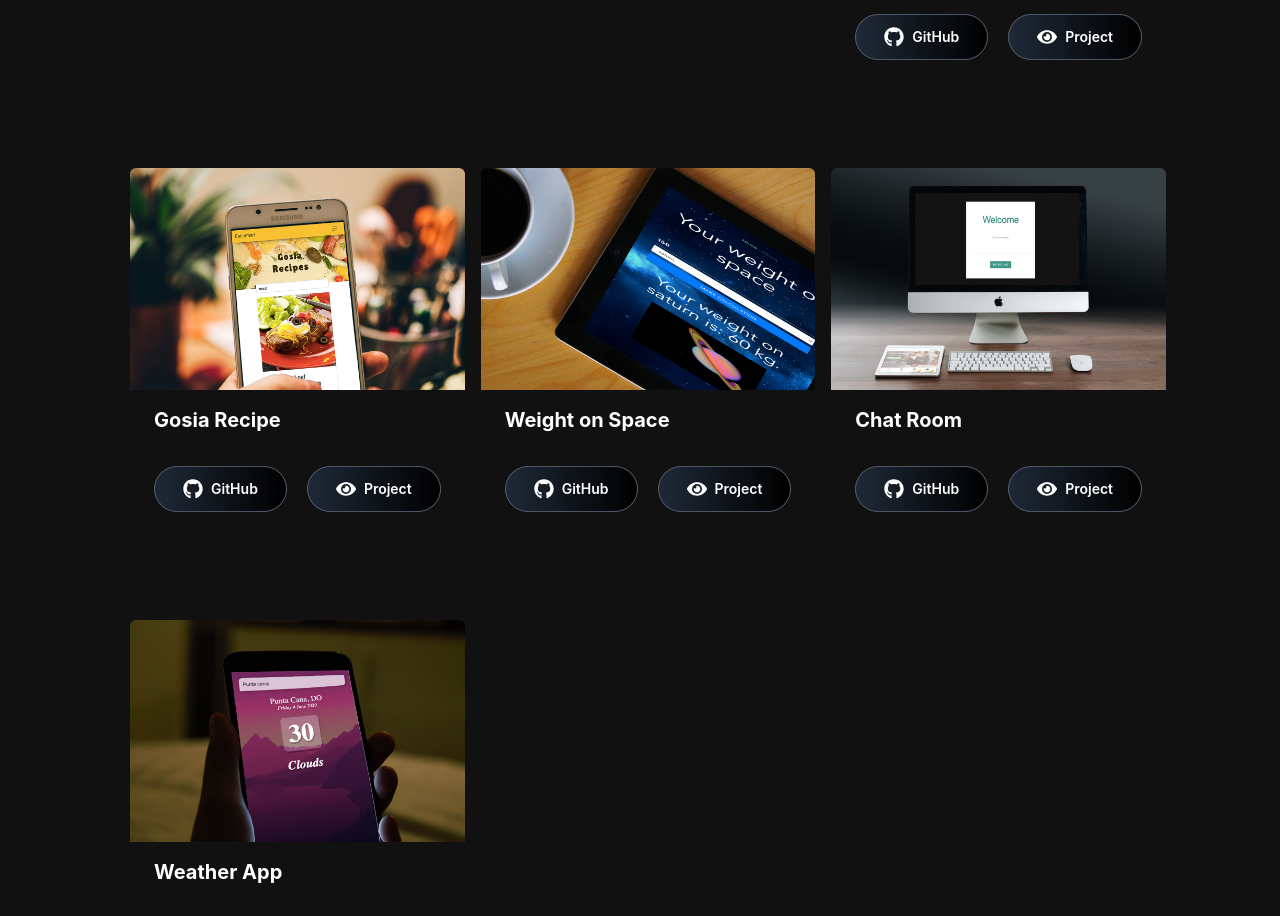
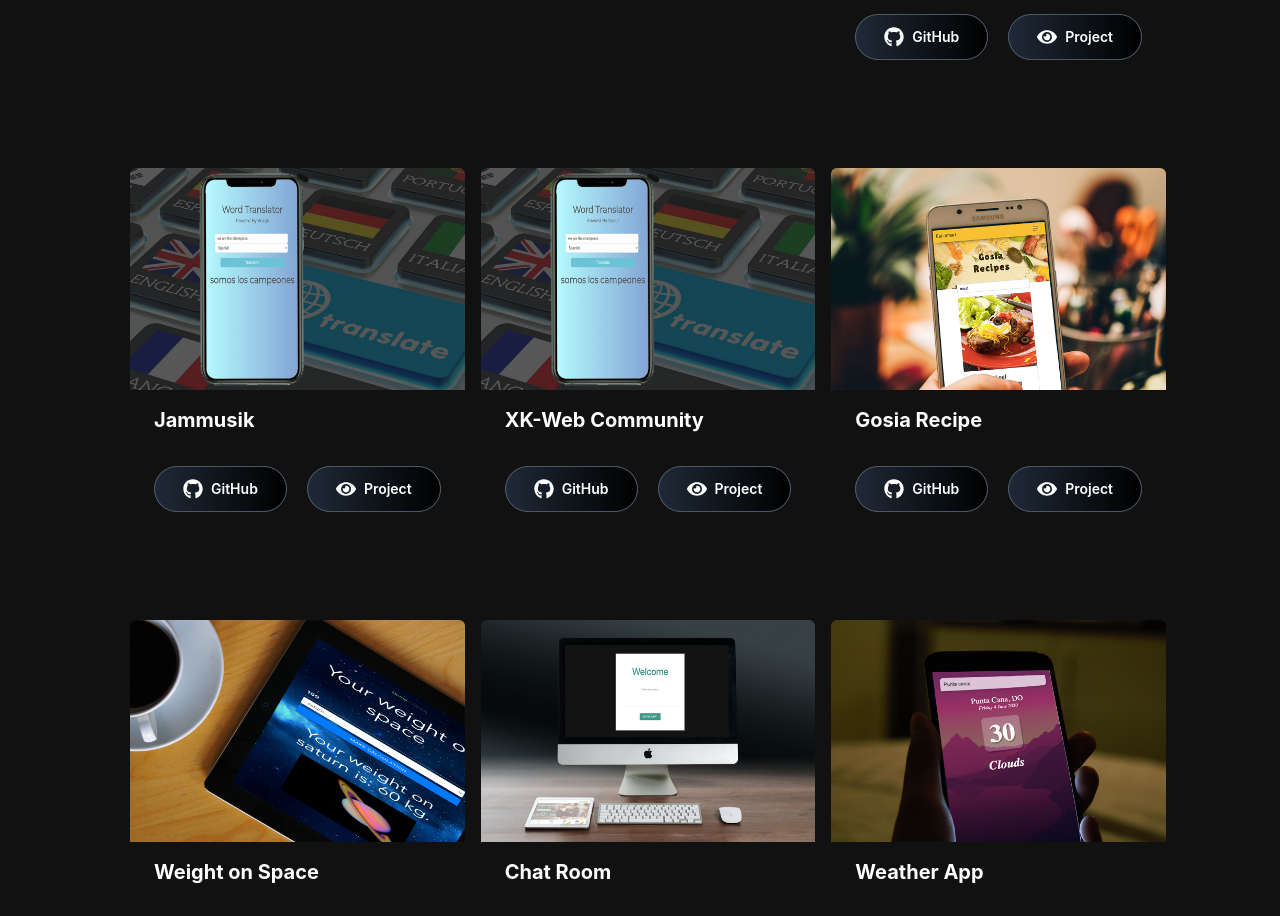
Before and after one commit to Michaellinaresxk/mikefolio, a Next.js app: page /projects in a window 1280 px wide. Shown: the part 2980-3896 px from the top of the page. Built offline with nearby package versions, Linux system fonts and the light colour scheme.

Commit message:
Added photo menu animation.

```diff
--- a/src/components/stateless/menu/MenuToggle.jsx
+++ b/src/components/stateless/menu/MenuToggle.jsx
@@ -42,5 +42,4 @@ const MenuToggle = ({ toggle }) => {
     </button>
   );
 };
-
 export default MenuToggle;
--- a/src/components/stateless/menu/Navigation.jsx
+++ b/src/components/stateless/menu/Navigation.jsx
@@ -21,7 +21,7 @@ const Navigation = () => (
         alt="Profile Photo"
         width={180}
         height={180}
-        className="rounded-full mt-20 border border-transparent"
+        className="w-[180px] h-[180px] rounded-full mt-20 border border-transparent photo-animation"
       />
     </motion.div>
   </motion.ul>
--- a/src/config/motion.js
+++ b/src/config/motion.js
@@ -1,10 +1,10 @@
-export const transition = { type: "spring", duration: 2 };
+export const transition = { type: "spring", duration: 0.8 };
 
 export const slideAnimation = (direction) => {
 	return {
 		initial: {
-			x: direction === "left" ? -200 : direction === "right" ? 200 : 0,
-			y: direction === "up" ? 200 : direction === "down" ? -200 : 0,
+			x: direction === "left" ? -100 : direction === "right" ? 100 : 0,
+			y: direction === "up" ? 100 : direction === "down" ? -100 : 0,
 			opacity: 0,
 			transition: { ...transition, delay: 0.5 },
 		},
@@ -15,8 +15,8 @@ export const slideAnimation = (direction) => {
 			transition: { ...transition, delay: 0 },
 		},
 		exit: {
-			x: direction === "left" ? -200 : direction === "right" ? 200 : 0,
-			y: direction === "up" ? 200 : direction === "down" ? -200 : 0,
+			x: direction === "left" ? -100 : direction === "right" ? 100 : 0,
+			y: direction === "up" ? 100 : direction === "down" ? -100 : 0,
 			transition: { ...transition, delay: 0.5 },
 		},
 	};
@@ -38,35 +38,35 @@ export const fadeAnimation = {
 };
 
 export const homeTextAnimation = {
-	initial: { x: 200, opacity: 0 },
+	initial: { x: 100, opacity: 0 },
 	animate: { x: 0, opacity: 1 },
 	transition: {
 		type: "spring",
-		damping: 20,
-		stiffness: 60,
+		damping: 5,
+		stiffness: 40,
 		restDelta: 0.001,
-		duration: 3,
+		duration: 2,
 	},
 };
 
 export const homeContentAnimation = {
-	initial: { y: 200, opacity: 0 },
+	initial: { y: 100, opacity: 0 },
 	animate: { y: 0, opacity: 1 },
 	transition: {
 		type: "spring",
-		damping: 20,
-		stiffness: 50,
+		damping: 7,
+		stiffness: 30,
 		restDelta: 0.001,
-		duration: 2.5,
+		duration: 1.5,
 		delay: 0.5,
 		delayChildren: 0.5,
 	},
 };
 
 export const homeContainerAnimation = {
-	initial: { x: -200, opacity: 0, transition: { ...transition, delay: 0.5 } },
+	initial: { x: -100, opacity: 0, transition: { ...transition, delay: 0.5 } },
 	animate: { x: 0, opacity: 1, transition: { ...transition, delay: 0 } },
-	exit: { x: -200, opacity: 0, transition: { ...transition, delay: 0 } },
+	exit: { x: -100, opacity: 0, transition: { ...transition, delay: 0 } },
 };
 
 export const sidebar = {
@@ -75,9 +75,7 @@ export const sidebar = {
 		transition: {
 			type: "spring",
 			stiffness: 20,
-			damping: 10,
 			restDelta: 2,
-			duration: 2,
 		},
 	}),
 	closed: {
@@ -85,9 +83,8 @@ export const sidebar = {
 		transition: {
 			delay: 0.5,
 			type: "spring",
-			stiffness: 200,
+			stiffness: 400,
 			damping: 40,
-			duration: 2,
 		},
 	},
 };
@@ -97,23 +94,23 @@ export const variants_menu_items = {
 		y: 0,
 		opacity: 1,
 		transition: {
-			y: { stiffness: 150, velocity: -50, duration: 2 },
+			y: { stiffness: 1000, velocity: -100 },
 		},
 	},
 	closed: {
 		y: 50,
 		opacity: 0,
 		transition: {
-			y: { stiffness: 150, duration: 2 },
+			y: { stiffness: 1000 },
 		},
 	},
 };
 
 export const variants_navigation = {
 	open: {
-		transition: { staggerChildren: 0.1, delayChildren: 0.3 },
+		transition: { staggerChildren: 0.07, delayChildren: 0.2 },
 	},
 	closed: {
-		transition: { staggerChildren: 0.07, staggerDirection: -1 },
+		transition: { staggerChildren: 0.05, staggerDirection: -1 },
 	},
 };
--- a/src/data/projects.js
+++ b/src/data/projects.js
@@ -42,6 +42,56 @@ export const projects = [
 		appImage: translator_project,
 	},
 	{
+		id: 10,
+		category: "Apps",
+		title: "Jammusik",
+		title1: "Jammusik",
+		title2: "",
+		subtitle: "Manage and organize your playlists...",
+		description:
+			"We are a useful and well thought out tool for musicians. Offering a number of features focused on the organization and management of playlists and songs, both for rehearsals and live performances.",
+		CardImage: project1,
+		projectLinks: "https://word-translator-70f04.web.app/",
+		repoLink: "https://github.com/Michaellinaresxk/Jammusik",
+		repoProvider: "GitHub",
+		technologies: [
+			"Git",
+			"React Native",
+			"Framer motion",
+			"Ion icons",
+			"Firebase",
+		],
+		whatIImprube: [
+			"Clean code (DDD) implementation, DRY, KISS, and beautifull architecture with dependency injection and providers.",
+		],
+		appImage: translator_project,
+	},
+	{
+		id: 10,
+		category: "Apps",
+		title: "XK-Web Community",
+		title1: "XK-Web",
+		title2: "Community",
+		subtitle: "Manage and organize your playlists...",
+		description:
+			"We are much more than a platform to share code snippets, we are the opportunity to improve your skills and be part of a passionate community that shares your interest in programming.",
+		CardImage: project1,
+		projectLinks: "https://word-translator-70f04.web.app/",
+		repoLink: "https://github.com/Michaellinaresxk/Jammusik",
+		repoProvider: "GitHub",
+		technologies: [
+			"Git",
+			"React Native",
+			"Framer motion",
+			"Ion icons",
+			"Firebase",
+		],
+		whatIImprube: [
+			"Clean code (DDD) implementation, DRY, KISS, and beautifull architecture with dependency injection and providers.",
+		],
+		appImage: translator_project,
+	},
+	{
 		id: 2,
 		category: "Apps",
 		title: "Gosia Recipe",
@@ -68,6 +118,7 @@ export const projects = [
 
 		appImage: gosia_project,
 	},
+
 	{
 		id: 3,
 		category: "Apps",
```
